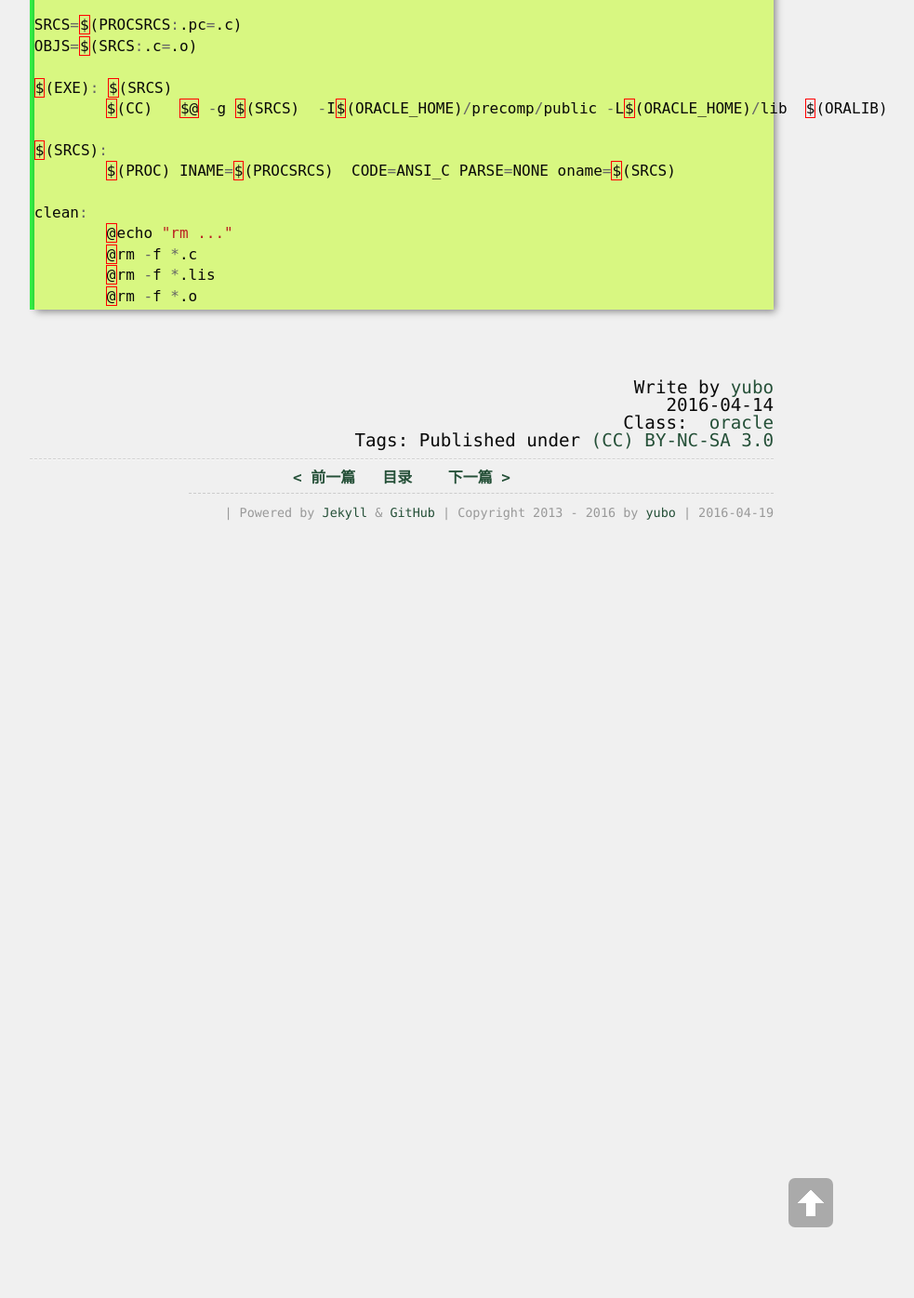
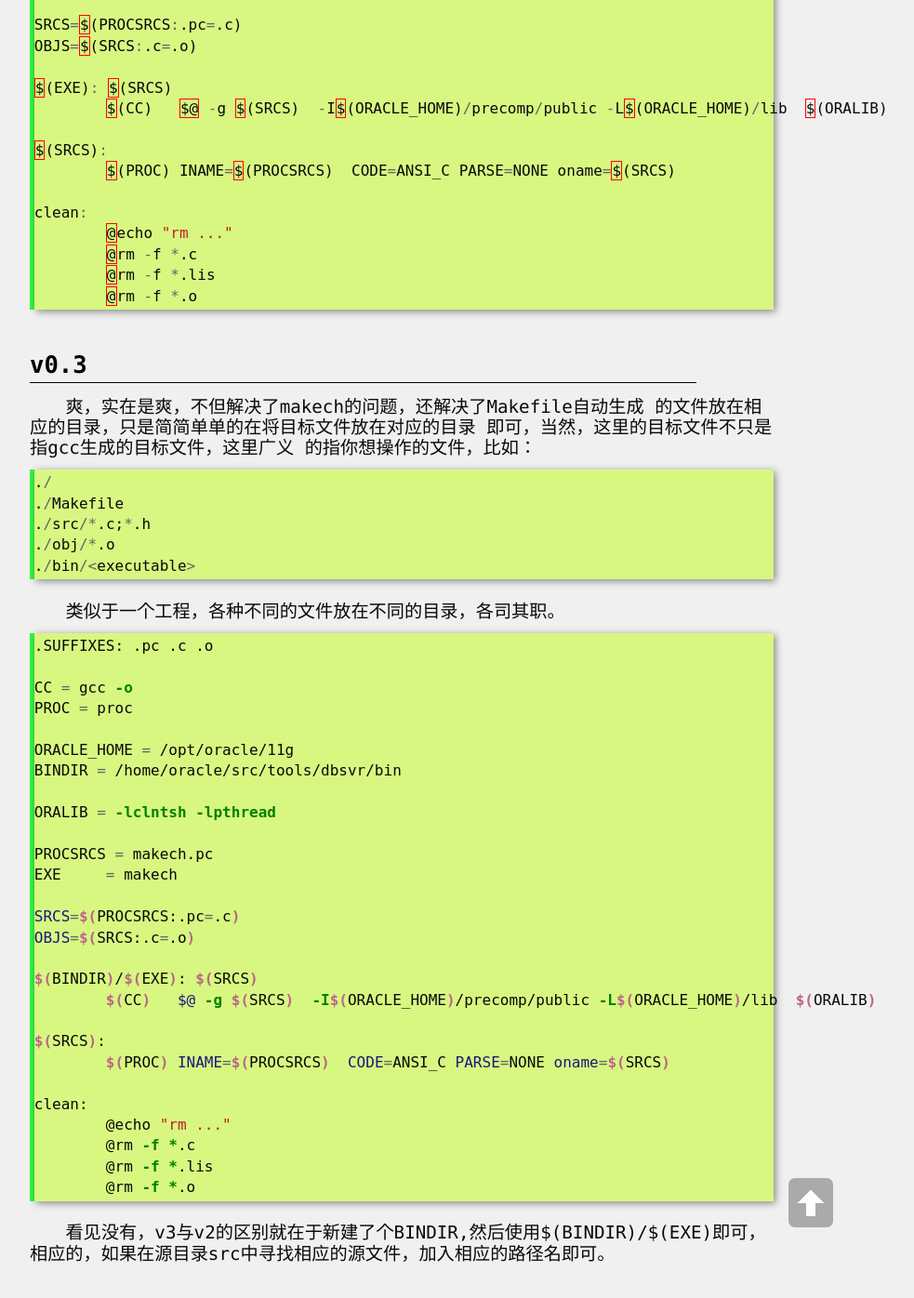
Before and after one commit to yuzibo/yuzibo.github.io, a Jekyll site: the page built from _posts/2016-04-14-Oracle_Proc_Makefile.md, in a window 1280 px wide and 1400 px high, scrolled down 1511 px. Shown: the top 1396 px of the window at 93% size, without its empty margins (208-1191 px from the left). Built offline with Jekyll 4.4.1, drawn with Linux system fonts in a browser that asks for light colours; comment, search, counter and statistics services are not loaded.

Commit message:
add Makefile V3

````diff
--- a/_posts/2016-04-14-Oracle_Proc_Makefile.md
+++ b/_posts/2016-04-14-Oracle_Proc_Makefile.md
@@ -79,3 +79,51 @@ clean:
 	@rm -f *.lis
 	@rm -f *.o
 ```
+
+# v0.3
+
+爽，实在是爽，不但解决了makech的问题，还解决了Makefile自动生成
+的文件放在相应的目录，只是简简单单的在将目标文件放在对应的目录
+即可，当然，这里的目标文件不只是指gcc生成的目标文件，这里广义
+的指你想操作的文件，比如：
+
+```c
+./
+./Makefile
+./src/*.c;*.h
+./obj/*.o
+./bin/<executable>
+```
+类似于一个工程，各种不同的文件放在不同的目录，各司其职。
+
+```bash
+.SUFFIXES: .pc .c .o
+
+CC = gcc -o
+PROC = proc
+
+ORACLE_HOME = /opt/oracle/11g
+BINDIR = /home/oracle/src/tools/dbsvr/bin
+
+ORALIB = -lclntsh -lpthread
+
+PROCSRCS = makech.pc
+EXE	= makech
+
+SRCS=$(PROCSRCS:.pc=.c)
+OBJS=$(SRCS:.c=.o)
+
+$(BINDIR)/$(EXE): $(SRCS)
+	$(CC)   $@ -g $(SRCS)  -I$(ORACLE_HOME)/precomp/public -L$(ORACLE_HOME)/lib  $(ORALIB)
+
+$(SRCS):
+	$(PROC) INAME=$(PROCSRCS)  CODE=ANSI_C PARSE=NONE oname=$(SRCS)
+
+clean:
+	@echo "rm ..."
+	@rm -f *.c
+	@rm -f *.lis
+	@rm -f *.o
+```
+看见没有，v3与v2的区别就在于新建了个BINDIR,然后使用$(BINDIR)/$(EXE)即可，
+相应的，如果在源目录src中寻找相应的源文件，加入相应的路径名即可。
````
